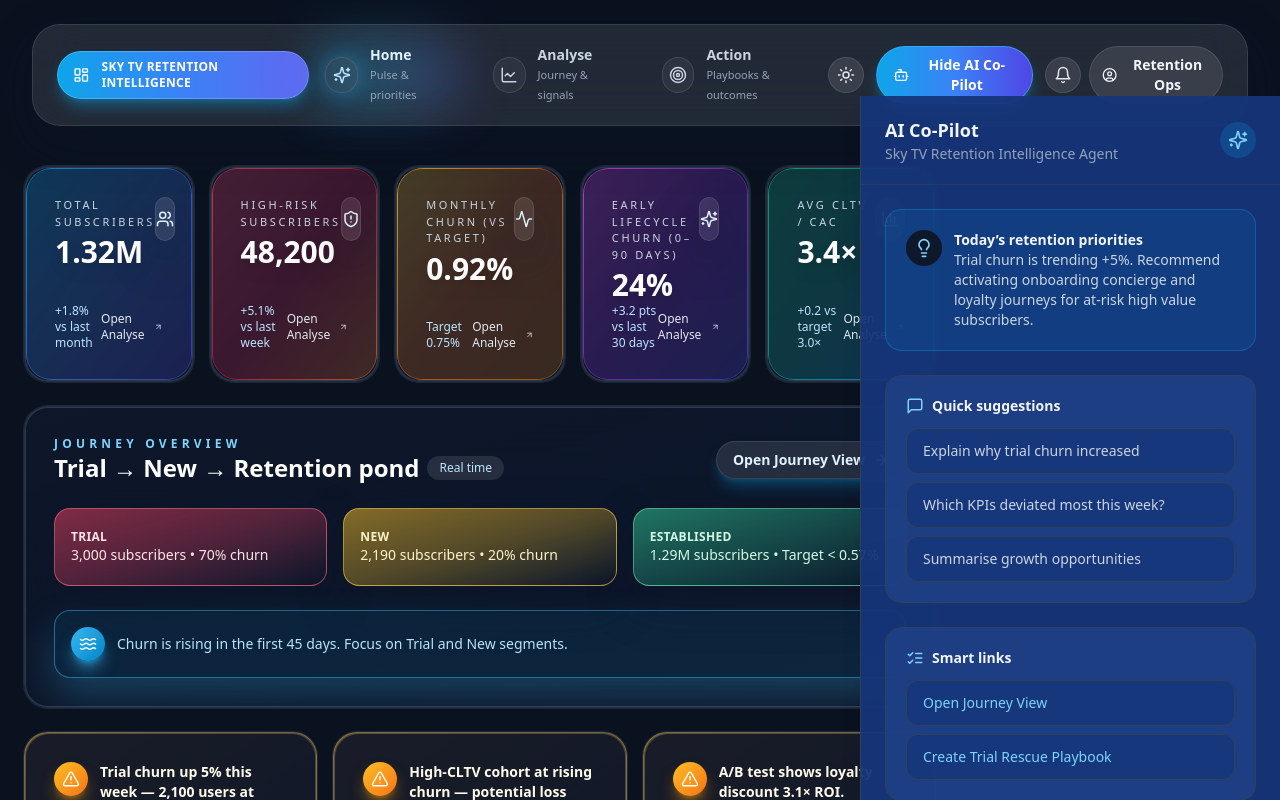
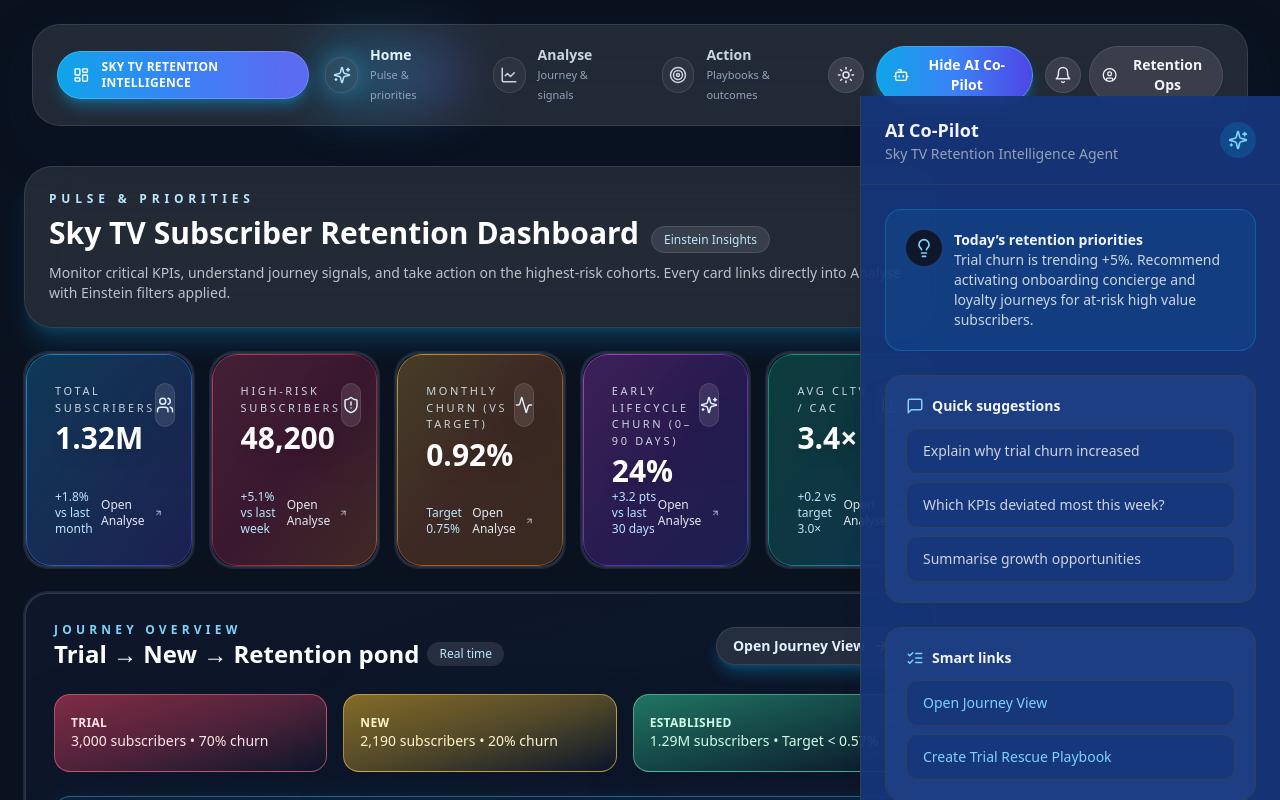
Before and after one commit to arunabh88/ChurnDashboard_Markus_New, a Next.js app: page /home in a window 1280 px wide. Shown: the top 800 px of the page. Built offline with nearby package versions, Linux system fonts and the light colour scheme.

Commit message:
Revert "chore: remove hero header from home overview"
This reverts commit d5f97d90e6a4126375c66c2566bdbc0b549a073b.

```diff
--- a/app/(dashboard)/home/page.tsx
+++ b/app/(dashboard)/home/page.tsx
@@ -7,6 +7,20 @@
 export default function HomePage() {
   return (
     <div className="space-y-6">
+      <header className="glass-panel rounded-[28px] border border-white/10 bg-white/10 p-6 shadow-xl shadow-sky-500/20">
+        <p className="text-xs font-semibold uppercase tracking-[0.4em] text-sky-200">Pulse & priorities</p>
+        <h1 className="mt-2 text-3xl font-semibold text-white">
+          Sky TV Subscriber Retention Dashboard
+          <span className="ml-3 rounded-full border border-white/10 bg-white/10 px-3 py-1 text-xs font-medium text-sky-200">
+            Einstein Insights
+          </span>
+        </h1>
+        <p className="mt-3 text-sm text-slate-200/80">
+          Monitor critical KPIs, understand journey signals, and take action on the highest-risk
+          cohorts. Every card links directly into Analyse with Einstein filters applied.
+        </p>
+      </header>
+
       <KpiStrip />
       <JourneySummary />
       <AttentionAlerts />
```
